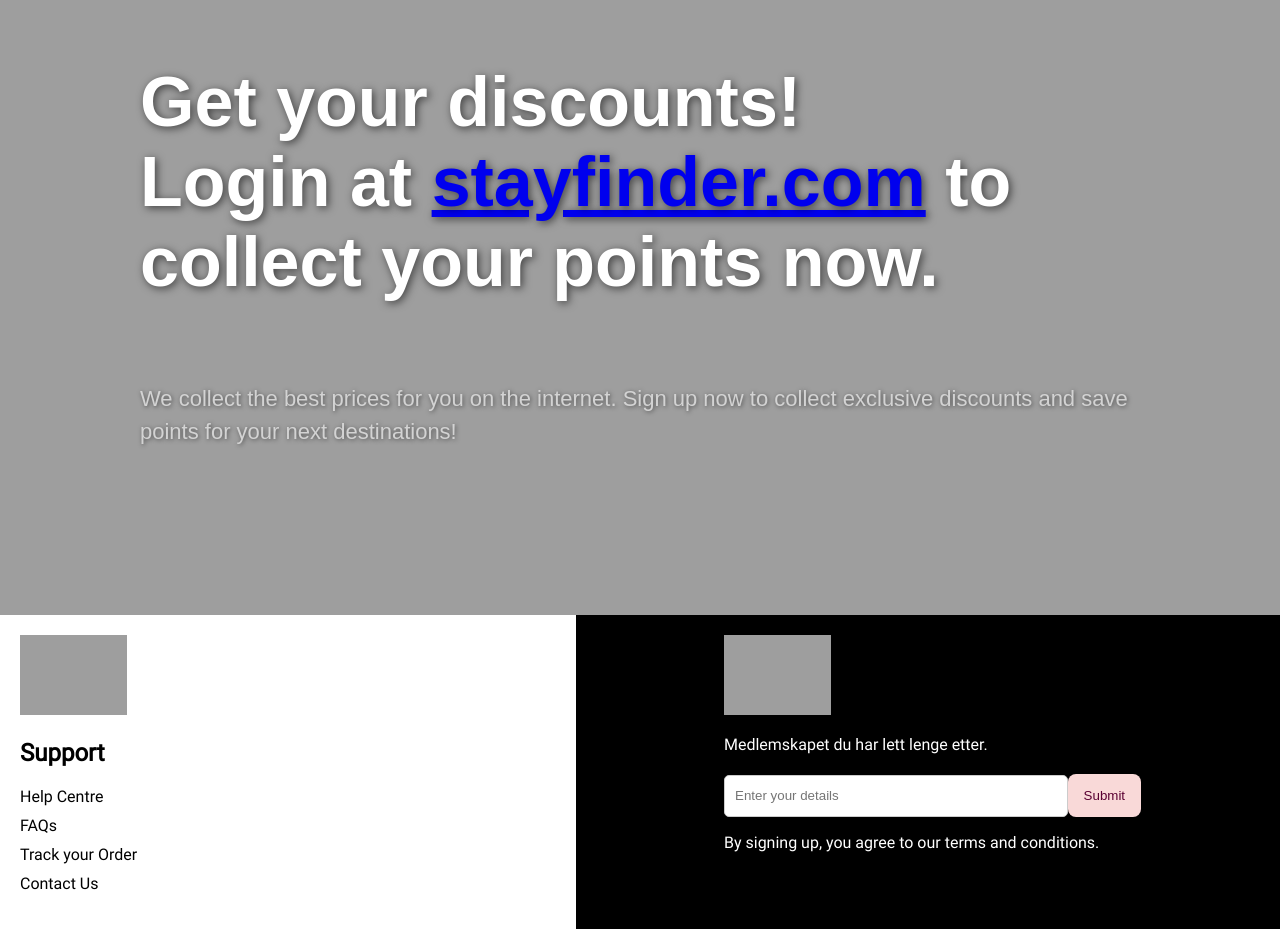
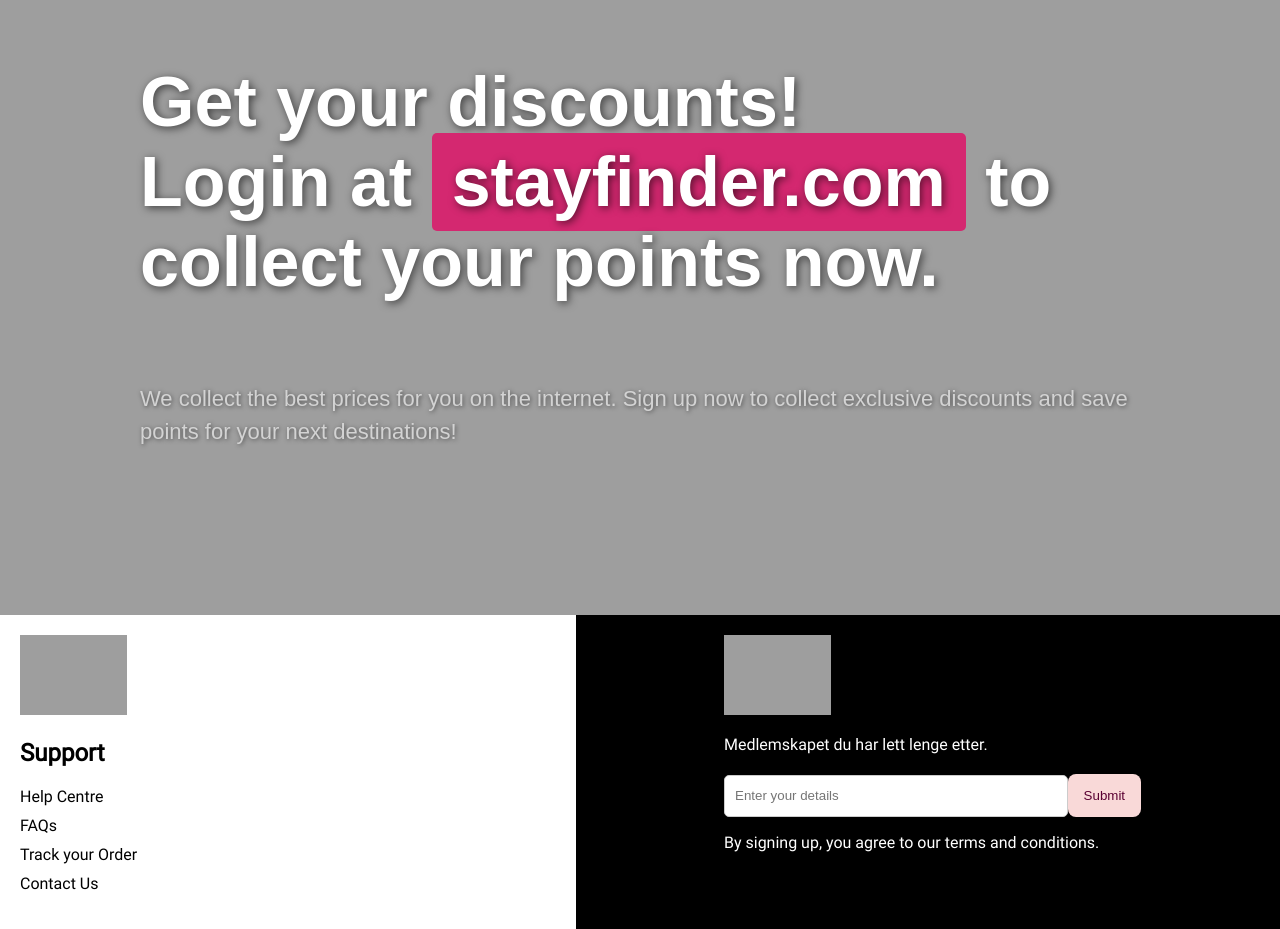
Before and after one commit to JanNordskog/StayfinderGruppe6, a React (Create React App) app in the folder frontend/: page / in a window 1280 px wide. Shown: the part 2140-3069 px from the top of the page. Built offline with nearby package versions, Linux system fonts and the light colour scheme.

Commit message:
Added styling to text

```diff
--- a/frontend/src/DiscountAd.css
+++ b/frontend/src/DiscountAd.css
@@ -18,7 +18,7 @@
     color: white;
     margin-bottom: 20px;
     text-align: left;
-    text-shadow: 2px 2px 8px rgba(0,0,0,0.6); /* Shadow for better readability */
+    text-shadow: 2px 2px 8px rgba(0,0,0,0.6);
 }
 
 .Background p {
@@ -27,7 +27,7 @@
     color: lightgrey;
     line-height: 1.5;
     margin-bottom: 10px;
-    text-shadow: 1px 1px 4px rgba(0,0,0,0.5); /* Shadow for better readability */
+    text-shadow: 1px 1px 4px rgba(0,0,0,0.5);
 }
 
 .Background ul {
@@ -39,6 +39,20 @@
 
 .Background li {
     margin-bottom: 80px;
+}
+
+.Background a {
+    color: #fff;
+    text-decoration: none;
+    font-weight: bold;
+    background-color: rgb(212, 40, 112);
+    padding: 10px 20px;
+    border-radius: 5px;
+    transition: background-color 0.3s;
+}
+
+.Background a:hover {
+    background-color: rgb(233, 78, 135);
 }
 
 /* Responsive adjustments for mobile devices */
```
